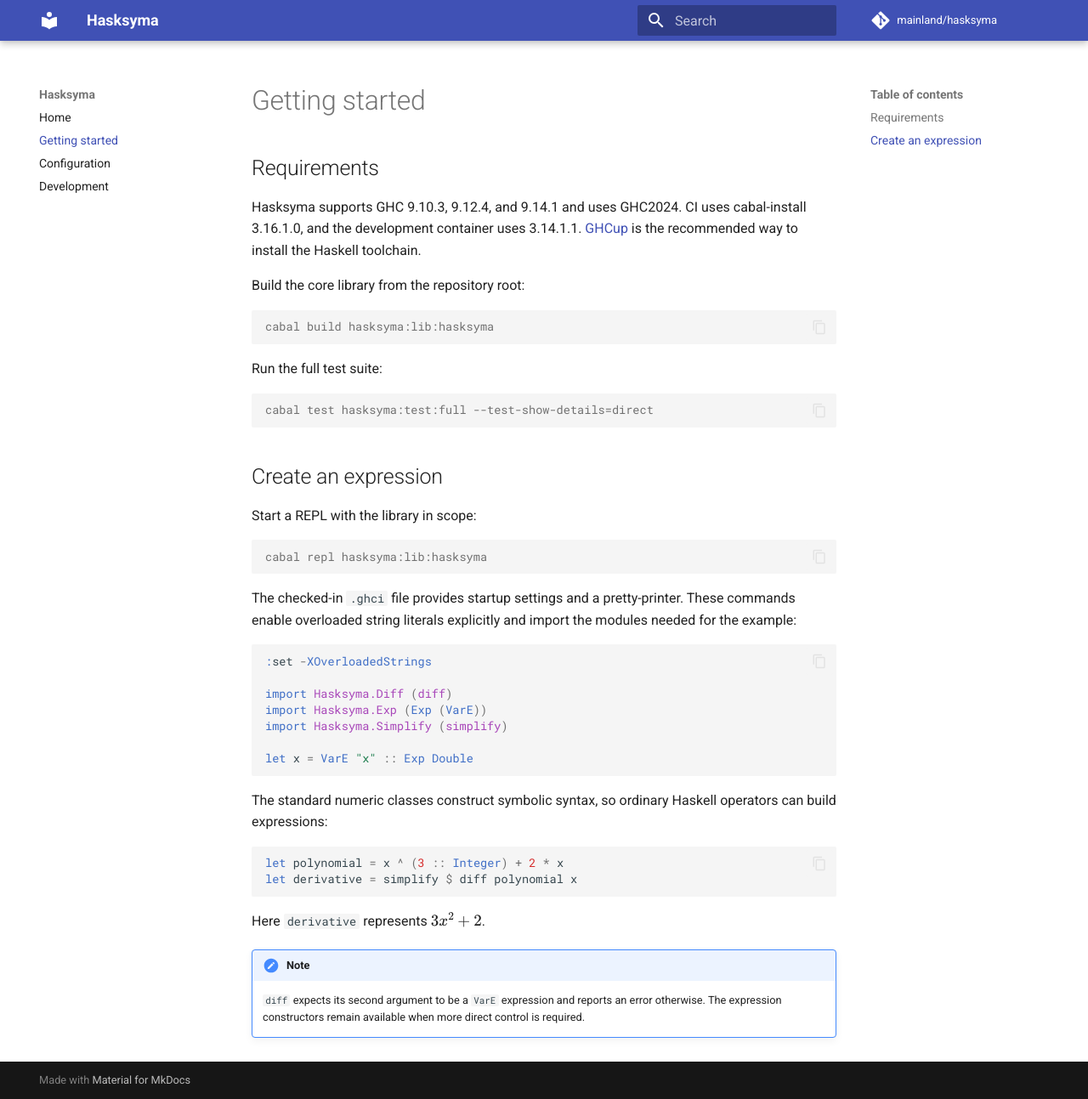
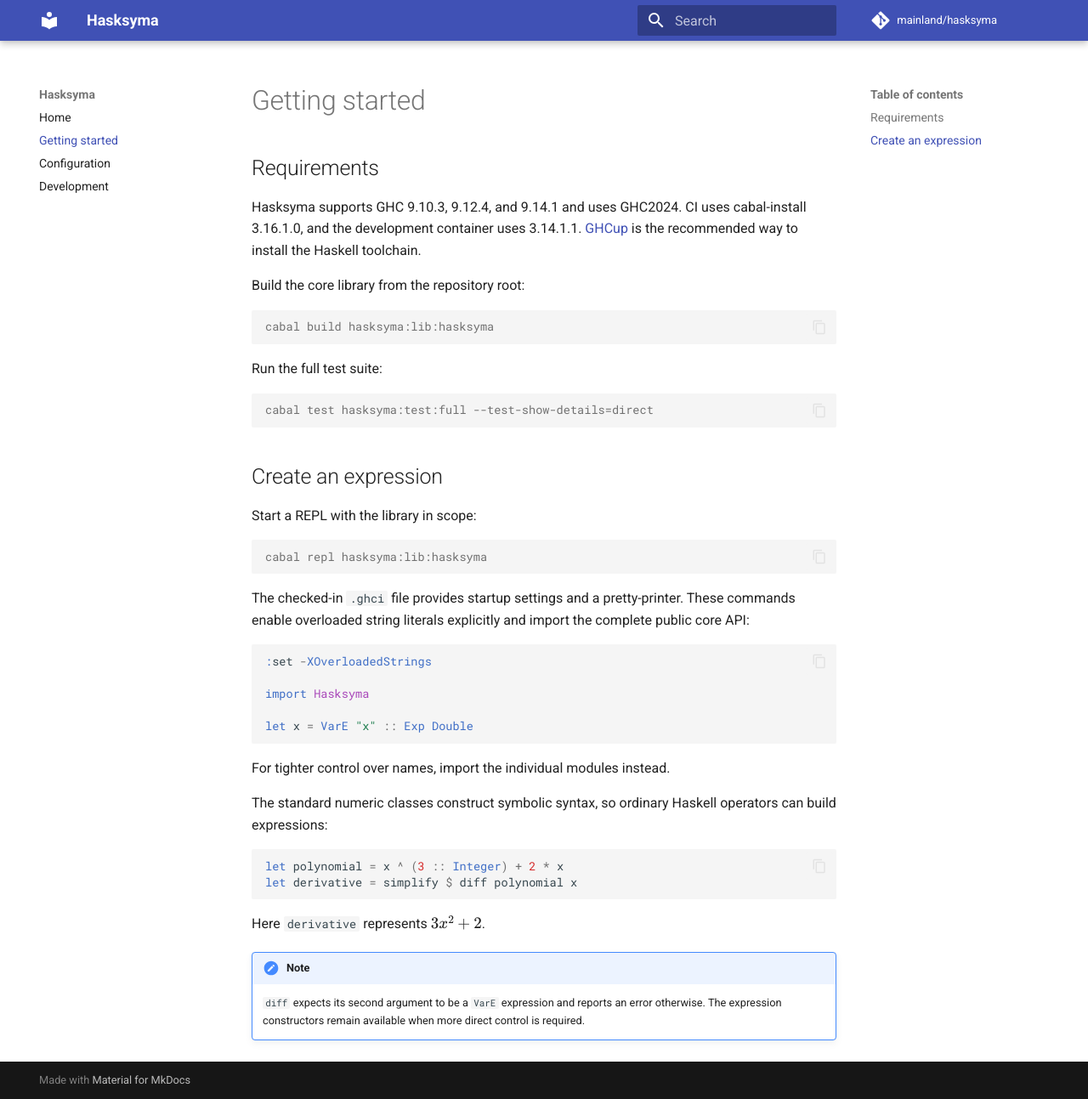
Before and after one commit to mainland/hasksyma, an MkDocs documentation site: the page built from docs/getting-started.md, in a window 1280 px wide and 1293 px high. Shown: the whole window at 85% size. Built offline with MkDocs 1.6.1 and Material for MkDocs 9.7.7, drawn with Linux system fonts in a browser that asks for light colours; comment, search, counter and statistics services are not loaded.

Commit message:
Define the public core API.
Re-export core modules from Hasksyma and preserve integration exports with an
explicit list. Enable export-list warnings for both libraries.

````diff
--- a/docs/getting-started.md
+++ b/docs/getting-started.md
@@ -29,17 +29,17 @@ cabal repl hasksyma:lib:hasksyma
 
 The checked-in `.ghci` file provides startup settings and a pretty-printer.
 These commands enable overloaded string literals explicitly and import the
-modules needed for the example:
+complete public core API:
 
 ```haskell
 :set -XOverloadedStrings
 
-import Hasksyma.Diff (diff)
-import Hasksyma.Exp (Exp (VarE))
-import Hasksyma.Simplify (simplify)
+import Hasksyma
 
 let x = VarE "x" :: Exp Double
 ```
+
+For tighter control over names, import the individual modules instead.
 
 The standard numeric classes construct symbolic syntax, so ordinary Haskell
 operators can build expressions:
````
Also changed, not shown: 3 other files.
